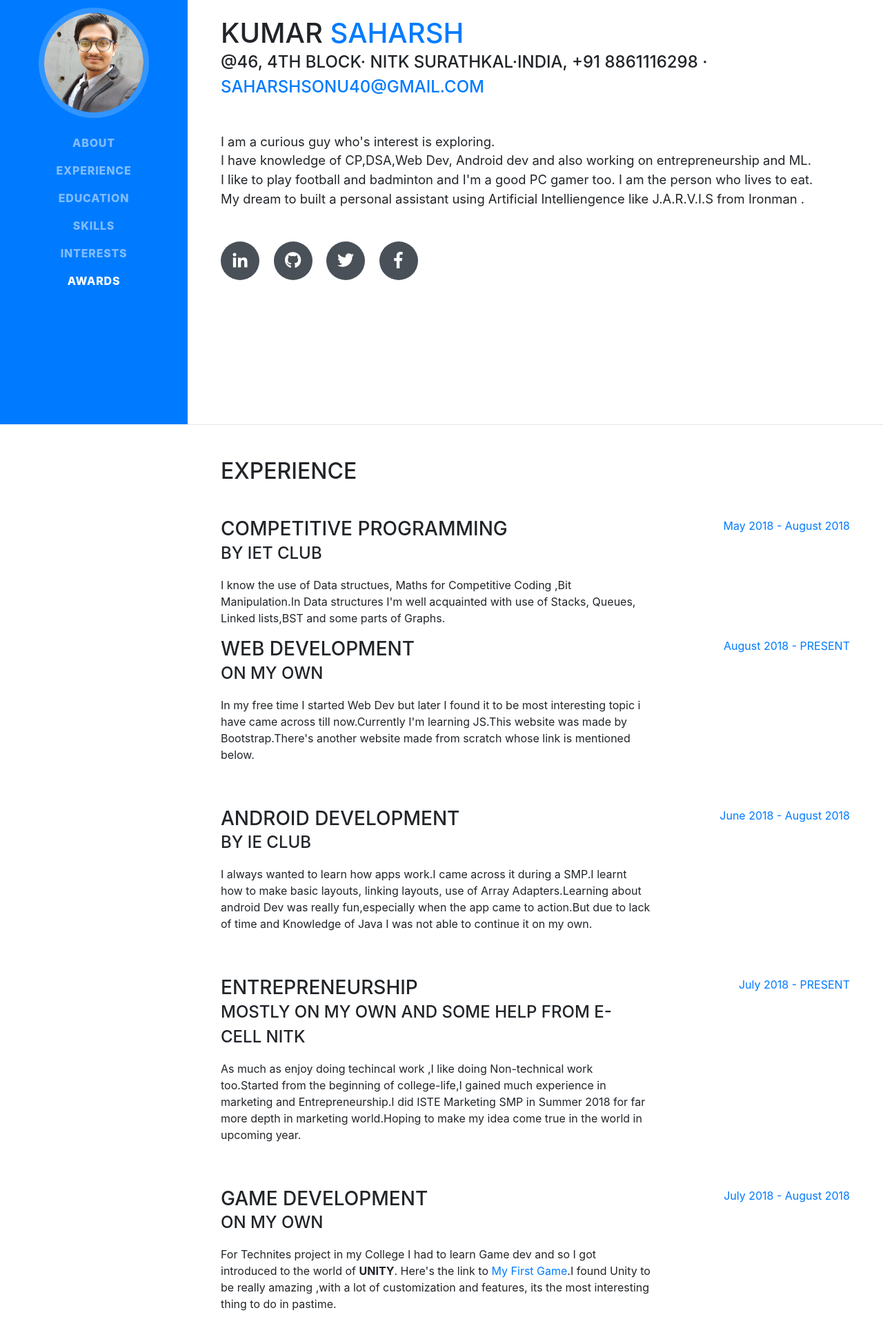
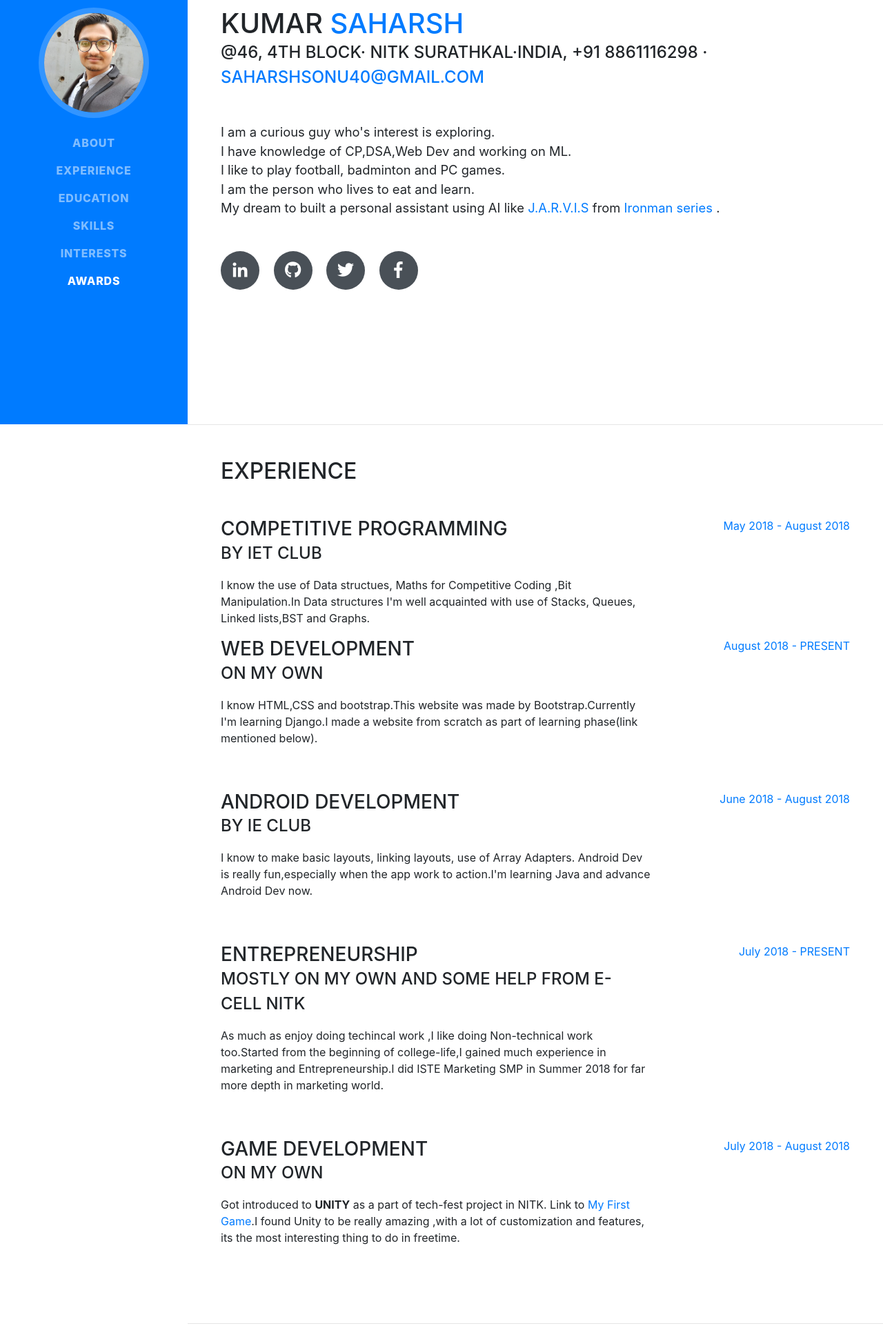
Before and after one commit to Saharsh007/Saharsh007.github.io, a website with bundled scripts: page index.html in a window 1280 px wide. Shown: the part 185-2107 px from the top of the page at 69% size. Built offline with nearby package versions, Linux system fonts and the light colour scheme; a web font is replaced by a local one.

Commit message:
Updated on 12/01/2019

```diff
--- a/index.html
+++ b/index.html
@@ -71,14 +71,12 @@
             <a href="mailto:name@email.com">saharshsonu40@gmail.com</a>
           </div>
           <p class="lead mb-5">I am a curious guy who's interest is exploring.<br>
-I have knowledge of CP,DSA,Web Dev, Android dev
-and also working on entrepreneurship and ML. <br>
-I like to play football and badminton and
-I'm a good PC gamer too.
-I am the person who lives to eat.<br>
-My dream to built a personal assistant
-using Artificial Intelliengence
-like J.A.R.V.I.S  from Ironman .
+I have knowledge of CP,DSA,Web Dev
+and working on ML. <br>
+I like to play football, badminton and PC games.<br>
+I am the person who lives to eat and learn.<br>
+My dream to built a personal assistant using AI
+like <a href="http://ironman.wikia.com/wiki/J.A.R.V.I.S." target="_blank">J.A.R.V.I.S</a> from <a href="https://en.wikipedia.org/wiki/Iron_Man" target="_blank">Ironman series</a> .
 </p>
           <div class="social-icons">
             <a href="https://www.linkedin.com/in/kumar-saharsh-767829156/" target="_blank">
@@ -107,7 +105,7 @@ like J.A.R.V.I.S  from Ironman .
             <div class="resume-content mr-auto">
               <h3 class="mb-0">COMPETITIVE PROGRAMMING </h3>
               <div class="subheading mb-3"> BY IET CLUB </div>
-              <p>I know the use of Data structues, Maths for Competitive Coding ,Bit Manipulation.In Data structures I'm well acquainted with use of Stacks, Queues, Linked lists,BST and some parts of Graphs.
+              <p>I know the use of Data structues, Maths for Competitive Coding ,Bit Manipulation.In Data structures I'm well acquainted with use of Stacks, Queues, Linked lists,BST and Graphs.
               </p>
             </div>
             <div class="resume-date text-md-right">
@@ -119,7 +117,7 @@ like J.A.R.V.I.S  from Ironman .
             <div class="resume-content mr-auto">
               <h3 class="mb-0">WEB DEVELOPMENT</h3>
               <div class="subheading mb-3">On my OWN</div>
-              <p>In my free time I started Web Dev but later I found it to be most interesting topic i have came across till now.Currently I'm learning JS.This website was made by Bootstrap.There's another website made from scratch whose link is mentioned below.</p>
+              <p>I know HTML,CSS and bootstrap.This website was made by Bootstrap.Currently I'm learning Django.I made a website from scratch as part of learning phase(link mentioned below).</p>
             </div>
             <div class="resume-date text-md-right">
               <span class="text-primary">August 2018 - PRESENT</span>
@@ -130,7 +128,7 @@ like J.A.R.V.I.S  from Ironman .
             <div class="resume-content mr-auto">
               <h3 class="mb-0">ANDROID DEVELOPMENT</h3>
               <div class="subheading mb-3">By IE CLUB</div>
-              <p>I always wanted to learn how apps work.I came across it during a SMP.I learnt how to make basic layouts, linking layouts, use of Array Adapters.Learning about android Dev was really fun,especially when the app came to action.But due to lack of time and Knowledge of Java I was not able to continue it on my own.</p>
+              <p>I know to make basic layouts, linking layouts, use of Array Adapters. Android Dev is really fun,especially when the app work to action.I'm learning Java and advance Android Dev now.</p>
             </div>
             <div class="resume-date text-md-right">
               <span class="text-primary">June 2018 - August 2018</span>
@@ -141,30 +139,18 @@ like J.A.R.V.I.S  from Ironman .
             <div class="resume-content mr-auto">
               <h3 class="mb-0">ENTREPRENEURSHIP</h3>
               <div class="subheading mb-3">Mostly on my own and some help from E-CELL NITK</div>
-              <p>As much as enjoy doing techincal work ,I like doing Non-technical work too.Started from the beginning of college-life,I gained much experience in marketing and Entrepreneurship.I did ISTE Marketing SMP in Summer 2018 for far more depth in marketing world.Hoping to make my idea come true in the world in upcoming year. </p>
+              <p>As much as enjoy doing techincal work ,I like doing Non-technical work too.Started from the beginning of college-life,I gained much experience in marketing and Entrepreneurship.I did ISTE Marketing SMP in Summer 2018 for far more depth in marketing world. </p>
             </div>
             <div class="resume-date text-md-right">
               <span class="text-primary">July 2018 - PRESENT</span>
             </div>
           </div>
 
-          <!-- <div class="resume-item d-flex flex-column flex-md-row mb-5">
-            <div class="resume-content mr-auto">
-              <h3 class="mb-0">MACHINE LEARNING</h3>
-              <div class="subheading mb-3">By Andrew Ng, from Coursera</div>
-              <p>It is my dream to build a personal assistant like J.A.R.V.I.S from Iron-man,The reason I started with ML.</p>
-            </div>
-            <div class="resume-date text-md-right">
-              <span class="text-primary">August 2018- PRESENT</span>
-            </div>
-          </div> -->
-
-
            <div class="resume-item d-flex flex-column flex-md-row mb-5">
             <div class="resume-content mr-auto">
               <h3 class="mb-0">GAME DEVELOPMENT</h3>
               <div class="subheading mb-3">On My Own</div>
-              <p>For Technites project in my College I had to learn Game dev and so I got introduced to the world of <b>UNITY</b>. Here's the link to <a href="https://github.com/Saharsh007/CUBETISTIC-CUBETHON.git" target="_blank">My First Game</a>.I found Unity to be really amazing ,with a lot of customization and features, its the most interesting thing to do in pastime.  </p>
+              <p>Got introduced to <b>UNITY</b> as a part of tech-fest project in NITK. Link to <a href="https://github.com/Saharsh007/CUBETISTIC-CUBETHON.git" target="_blank">My First Game</a>.I found Unity to be really amazing ,with a lot of customization and features, its the most interesting thing to do in freetime.  </p>
             </div>
             <div class="resume-date text-md-right">
               <span class="text-primary">July 2018 - August 2018</span>
@@ -257,8 +243,8 @@ like J.A.R.V.I.S  from Ironman .
       <section class="resume-section p-3 p-lg-5 d-flex flex-column" id="interests">
         <div class="my-auto">
           <h2 class="mb-5">Interests</h2>
-          <p>One of my interest is trying something new.That's why i have explored so many platforms.I have played many physical and virtual games(pc).I like playing Football and Badmintion.I am experienced PC gamer.</p>
-          <p class="mb-0">I don't like outings but when it comes to food, I'll be the FIRST to go. I am the kind of person who "LIVES TO EAT".  </p>
+          <p>One of my interest is trying something new.That's why i have explored so many platforms.I like being engaged in something creative rather than being idle.I like playing Football especially Beach Football.I like playing PC games as well as making them .</p>
+          <p class="mb-0">I am the kind of person who "LIVES TO EAT".  </p>
         </div>
       </section>
 
@@ -276,23 +262,18 @@ like J.A.R.V.I.S  from Ironman .
               Successfully completed IE Android SMP</li>
             <li>
               <i class="fa-li fa fa-trophy text-warning"></i>
-              Made my own Website from Scratch. Here's the link:<a href="https://saharsh007.github.io/my-first-website/" target="_blank">My First Website</a>
+              Made my own Website from Scratch:<a href="https://saharsh007.github.io/my-first-website/" target="_blank">My First Website</a>
                </li>
 
                <li>
               <i class="fa-li fa fa-trophy text-warning"></i>
-              active on <a href="https://www.hackerrank.com/saharshsonu40?hr_r=1" target="_blank">Hackerrank</a>, <a href="https://www.codechef.com/users/kumar_saharsh" target="_blank">Codechef</a>, <a href="https://codeforces.com/profile/saharshsonu40" target="_blank">Codeforces</a>.
+              active on <a href="https://www.codechef.com/users/kumar_saharsh" target="_blank">Codechef</a>.
                </li>
 
                <li>
               <i class="fa-li fa fa-trophy text-warning"></i>
               Executive Member of IEEE NITK
                </li>
-                <li>
-              <i class="fa-li fa fa-trophy text-warning"></i>
-              Member of LSD-NITK
-               </li>
-
 
 
           </ul>
```
